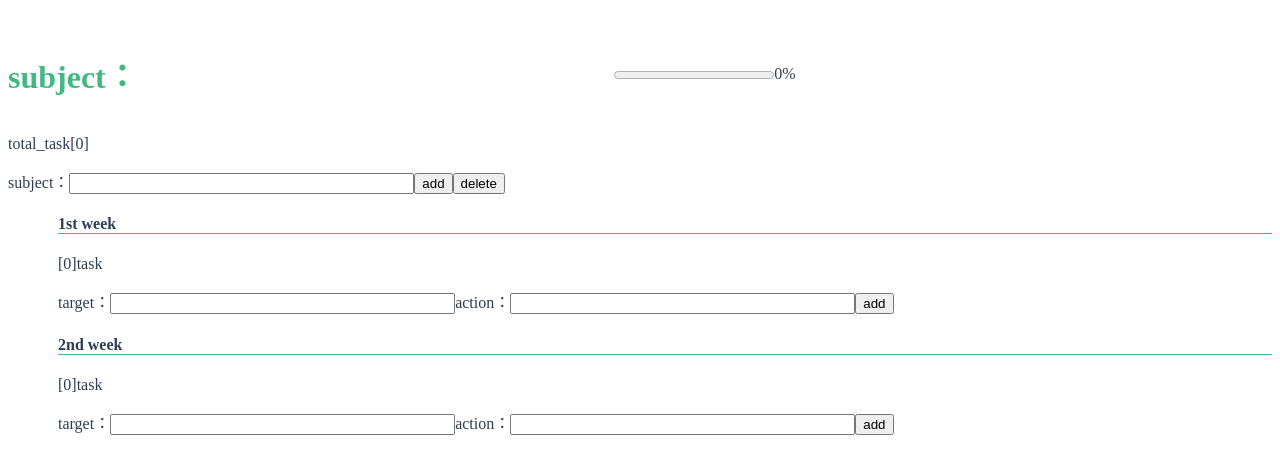
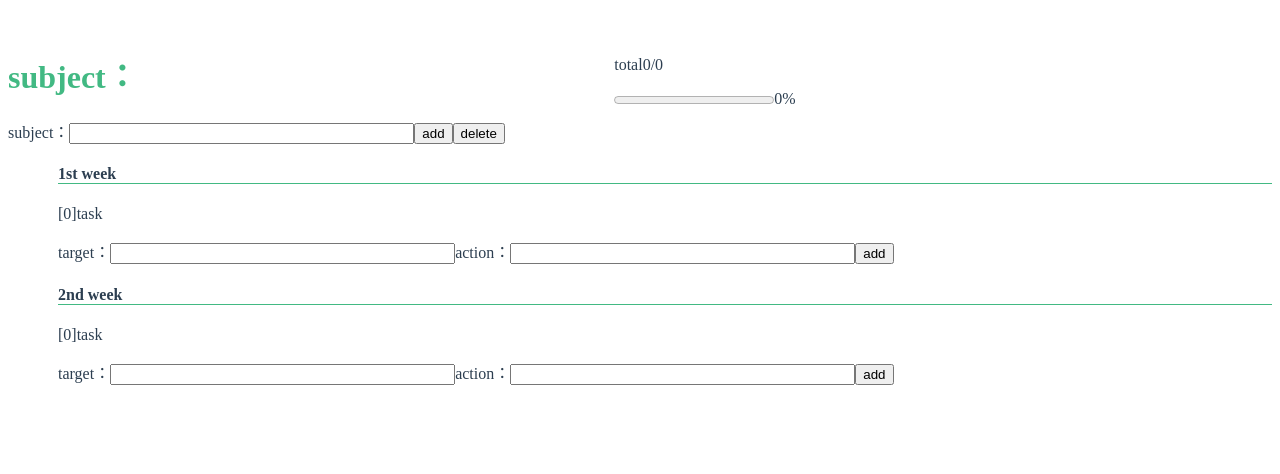
Before and after one commit to mizutaki/playground_2017, a Vue app in the folder 04/vue-cli-example/: page /#/ in a window 1280 px wide. Shown: the top 474 px of the page. Built offline with nearby package versions, Linux system fonts and the light colour scheme.

Commit message:
Count bug fix.

```diff
--- a/04/vue-cli-example/src/App.vue
+++ b/04/vue-cli-example/src/App.vue
@@ -1,7 +1,7 @@
 <template>
   <div id="app">
     <div id="app-1">
-      <Subject :totalTask="totalTask" v-bind:progressRate="progressRate"></Subject>
+      <Subject :totalTask="totalTask" :totalCompleteTask="totalCompleteTask" v-bind:progressRate="progressRate"></Subject>
       <TaskList v-bind:storageKey="'1week-tasks'" v-bind:title="'1st week'"></TaskList>
       <TaskList v-bind:storageKey="'2week-tasks'" v-bind:title="'2nd week'"></TaskList>
     </div>
@@ -23,6 +23,14 @@ export default {
       totalCompleteTask: 0,
       progressRate: 0
     }
+  },
+  watch: {
+    totalTask: function () {
+      this.progressRate = this.totalCompleteTask / this.totalTask * 100
+    },
+    totalCompleteTask: function () {
+      this.progressRate = this.totalCompleteTask / this.totalTask * 100
+    }
   }
 }
 </script>
--- a/04/vue-cli-example/src/components/Subject.vue
+++ b/04/vue-cli-example/src/components/Subject.vue
@@ -5,11 +5,12 @@
         <h1>subject：{{ subject }}</h1>
       </div>
       <div class="flex-progress">
+        <p>total{{totalCompleteTask}}/{{totalTask}}</p>
         <progress v-bind:value="progressRate" max="100"></progress>
         <span>{{progressRate}}%</span>
       </div>
     </div>
-    <p>total_task[{{totalTask}}]</p>
+
     <label>subject：<input v-model="inputSubject" type="text" size="40" /></label>
     <button v-on:click="addSubject">add</button>
     <button v-on:click="deleteSubject">delete</button>
@@ -22,7 +23,8 @@ const storageKey = 'subject'
 export default {
   props: [
     'totalTask',
-    'progressRate'
+    'progressRate',
+    'totalCompleteTask'
   ],
   data: function () {
     return {
--- a/04/vue-cli-example/src/components/Task.vue
+++ b/04/vue-cli-example/src/components/Task.vue
@@ -39,9 +39,9 @@ export default {
     done_click: function () {
       this.task.isDone = !this.task.isDone
       if (this.task.isDone === true) {
-        this.$parent.totalCompleteTask += 1
+        this.$emit('increase')
       } else {
-        this.$parent.totalCompleteTask -= 1
+        this.$emit('decrease')
       }
       var storageTaskList = fetch(this.storageKey)
       var id = this.task.id
@@ -63,7 +63,6 @@ export default {
     edit_keyup: function () {
       this.isTargetEdit = false
       this.isActionEdit = false
-      // eventHub.$emit('edit-done', this.task)
     }
   }
 }
--- a/04/vue-cli-example/src/components/TaskList.vue
+++ b/04/vue-cli-example/src/components/TaskList.vue
@@ -13,6 +13,8 @@
                  v-bind:task="task"
                  v-bind:delete-text="deleteText"
                  v-bind:storage-key="storageKey"
+                 v-on:increase="_increaseCompleteTaskCount"
+                 v-on:decrease="_decreaseCompleteTaskCount"
                  >
       </Task>
     </ul>
@@ -49,10 +51,6 @@ export default {
   watch: {
     taskList: function (tasks) {
       save(this.storageKey, tasks)
-    },
-    totalCompleteTask: function () {
-      this.$parent.totalCompleteTask = this.totalCompleteTask
-      this.$parent.progressRate = this.$parent.totalCompleteTask / this.$parent.totalTask * 100
     }
   },
   methods: {
@@ -84,6 +82,14 @@ export default {
     _decreaseTaskCount: function () {
       this.totalTask -= 1
       this.$parent.totalTask -= 1
+    },
+    _increaseCompleteTaskCount: function () {
+      this.totalCompleteTask += 1
+      this.$parent.totalCompleteTask += 1
+    },
+    _decreaseCompleteTaskCount: function () {
+      this.totalCompleteTask -= 1
+      this.$parent.totalCompleteTask -= 1
     }
   }
 }
```
